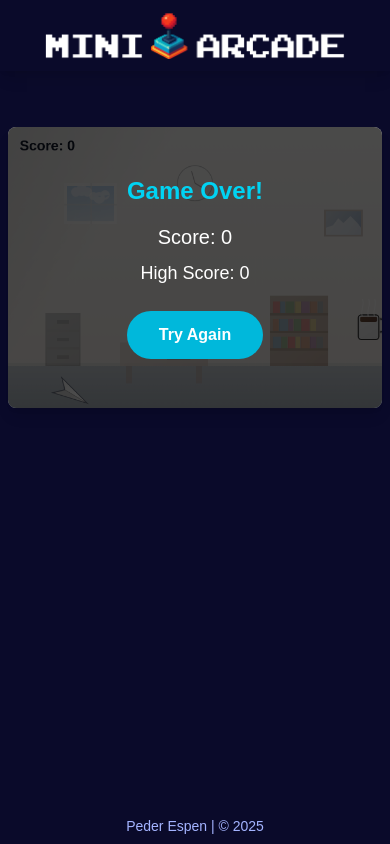
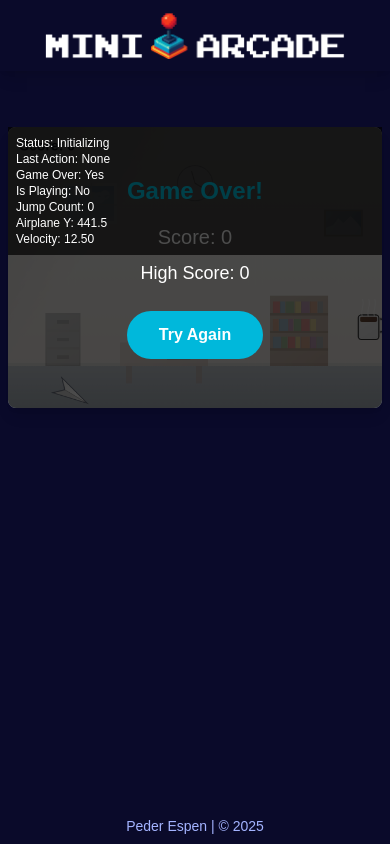
Before and after one commit to pederespen/miniarcade, a Next.js app: page /cubiclecrash in a window 390 px wide. Both pictures are taken after a click on the button "Start Game". Built offline with nearby package versions, Linux system fonts and the light colour scheme.

Commit message:
attempt number 3 at mobile fix

```diff
--- a/src/app/cubiclecrash/components/game-play.tsx
+++ b/src/app/cubiclecrash/components/game-play.tsx
@@ -8,6 +8,8 @@ import useGameLogic from "../hooks/use-game-logic";
 
 // Set to true only during development, false for production
 const DEV_MODE = false;
+// Set to true to show the mobile debugging overlay
+const MOBILE_DEBUG = true;
 
 export default function GamePlay({
   onBoardSizeChange,
@@ -16,6 +18,22 @@ export default function GamePlay({
 }: GamePlayProps) {
   // Use DEV_MODE constant instead of UI toggle
   const [debugMode] = useState(DEV_MODE);
+  const [debugInfo, setDebugInfo] = useState({
+    status: "Initializing",
+    lastAction: "None",
+    jumpCount: 0,
+  });
+
+  // Capture debug info
+  const updateDebugInfo = useCallback((status: string, action: string) => {
+    if (MOBILE_DEBUG) {
+      setDebugInfo((prev) => ({
+        status,
+        lastAction: action,
+        jumpCount: action === "jump" ? prev.jumpCount + 1 : prev.jumpCount,
+      }));
+    }
+  }, []);
 
   // Use refs to avoid re-renders that cause update depth issues
   const gameContainerRef = useRef<HTMLDivElement>(null);
@@ -46,9 +64,39 @@ export default function GamePlay({
     if (gameContainerRef.current) {
       gameContainerRef.current.focus();
     }
+    console.log("【RESET】 Reset initiated, calling resetGame");
     // Schedule the reset to happen in the next tick
     setTimeout(() => resetGame(), 0);
   }, [resetGame]);
+
+  // Handle mobile-specific restart issues
+  const forceMobileRestart = useCallback(() => {
+    console.log("【MOBILE】 Force mobile restart initiated");
+
+    // For severe mobile issues, try the nuclear approach:
+    if (gameOver) {
+      console.log("【MOBILE】 Applying nuclear restart approach");
+      // 1. Focus and scroll if needed
+      if (gameContainerRef.current) {
+        gameContainerRef.current.focus();
+        window.scrollTo(0, 0);
+      }
+
+      // 2. Force a complete reset with multiple approaches
+      setTimeout(() => {
+        // Cancel any running animation frames globally
+        if (window.requestAnimationFrame) {
+          const id = window.requestAnimationFrame(() => {});
+          for (let i = 0; i < id; i++) {
+            window.cancelAnimationFrame(i);
+          }
+        }
+
+        console.log("【MOBILE】 Running resetGame");
+        resetGame();
+      }, 50);
+    }
+  }, [gameOver, resetGame]);
 
   // Add keyboard controls
   useEffect(() => {
@@ -97,14 +145,17 @@ export default function GamePlay({
               // Only handle clicks on desktop devices
               if (window.matchMedia("(hover: hover)").matches) {
                 handleJump();
+                updateDebugInfo(gameOver ? "Game Over" : "Playing", "jump");
               }
             }}
             onTouchStart={() => {
               // Only handle touch on mobile devices
               // If the game is over, handle it like a reset
               if (gameOver) {
-                handleReset();
+                updateDebugInfo("Restarting", "restart_touch");
+                forceMobileRestart();
               } else {
+                updateDebugInfo(isPlaying ? "Playing" : "Starting", "jump");
                 handleJump();
               }
             }}
@@ -122,6 +173,22 @@ export default function GamePlay({
               gameOver={gameOver}
               debug={debugMode}
             />
+
+            {/* Mobile debug overlay */}
+            {MOBILE_DEBUG && (
+              <div
+                className="absolute top-0 left-0 p-2 bg-black/70 text-white text-xs z-50 w-full"
+                style={{ pointerEvents: "none" }}
+              >
+                <p>Status: {debugInfo.status}</p>
+                <p>Last Action: {debugInfo.lastAction}</p>
+                <p>Game Over: {gameOver ? "Yes" : "No"}</p>
+                <p>Is Playing: {isPlaying ? "Yes" : "No"}</p>
+                <p>Jump Count: {debugInfo.jumpCount}</p>
+                <p>Airplane Y: {airplane.y.toFixed(1)}</p>
+                <p>Velocity: {airplane.velocity.toFixed(2)}</p>
+              </div>
+            )}
           </div>
 
           {!isPlaying && !gameOver && (
@@ -153,7 +220,15 @@ export default function GamePlay({
                 <button
                   onClick={(e) => {
                     e.stopPropagation(); // Prevent event bubbling
-                    handleReset();
+                    console.log("【BUTTON】 Try Again button clicked");
+                    updateDebugInfo("Try Again Clicked", "restart_button");
+                    if (window.matchMedia("(hover: hover)").matches) {
+                      // Desktop
+                      handleReset();
+                    } else {
+                      // Mobile - use the nuclear approach
+                      forceMobileRestart();
+                    }
                   }}
                   className="bg-cyan-500 hover:bg-cyan-600 text-white font-bold py-3 px-8 rounded-full cursor-pointer"
                 >
--- a/src/app/cubiclecrash/hooks/use-game-logic.ts
+++ b/src/app/cubiclecrash/hooks/use-game-logic.ts
@@ -536,7 +536,10 @@ export default function useGameLogic({
 
   // Game loop function - declare early for use in startGame
   const gameLoop = useCallback(() => {
-    if (gameStateRef.current.gameOver) return;
+    if (gameStateRef.current.gameOver) {
+      console.log("【LOOP】 Game over, not running loop");
+      return;
+    }
 
     // Get latest settings
     const latestSettings = settings();
@@ -552,6 +555,7 @@ export default function useGameLogic({
       // Check boundaries
       if (newY < 0 || newY > boardSize.height - prev.height) {
         // Schedule game over instead of calling it directly to avoid state updates during render
+        console.log("【LOOP】 Airplane hit boundary, triggering game over");
         setTimeout(() => handleGameOver(), 0);
         return prev;
       }
@@ -705,14 +709,22 @@ export default function useGameLogic({
 
   // Start the game - need to define this before handleJump can reference it
   const startGame = useCallback(() => {
+    // Add debugging for mobile restart issue
+    console.log("【RESTART】 startGame called");
+
     // Ensure all existing animation frames are canceled before starting a new game
     // This helps prevent issues on mobile when restarting
     if (animationFrameRef.current) {
+      console.log(
+        "【RESTART】 Canceling existing animation frame:",
+        animationFrameRef.current
+      );
       cancelAnimationFrame(animationFrameRef.current);
       animationFrameRef.current = null;
     }
 
     // Reset game state and difficulty
+    console.log("【RESTART】 Resetting game state");
     scoreRef.current = 0;
     lastScoringObstacleRef.current = null;
 
@@ -727,6 +739,7 @@ export default function useGameLogic({
 
     // Clear any existing timers
     if (obstacleTimerRef.current) {
+      console.log("【RESTART】 Clearing obstacle timer");
       clearInterval(obstacleTimerRef.current);
       obstacleTimerRef.current = null;
     }
@@ -738,6 +751,7 @@ export default function useGameLogic({
     const airplaneHeight = Math.floor(baseAirplaneHeight * scaleFactor);
 
     // Reset airplane with size scaled to the canvas
+    console.log("【RESTART】 Setting airplane position");
     setAirplane({
       x: Math.floor(80 * scaleFactor), // Position scaled relative to board size
       y: boardSize.height / 2,
@@ -748,20 +762,32 @@ export default function useGameLogic({
     });
 
     // Clear obstacles
+    console.log("【RESTART】 Clearing obstacles");
     setObstacles([]);
 
     // Get initial settings
     const initialSettings = settings();
 
     // Start obstacle spawning
+    console.log("【RESTART】 Starting obstacle spawning");
     spawnObstacle(); // Spawn one immediately
     obstacleTimerRef.current = setInterval(
       spawnObstacle,
       initialSettings.spawnRate
     );
 
-    // Start game loop immediately - no delay
-    animationFrameRef.current = requestAnimationFrame(gameLoop);
+    console.log("【RESTART】 Starting game loop");
+    // Force a new game loop - potentially needed for mobile
+    if (typeof window !== "undefined") {
+      // Force layout recalculation in the browser
+      void window.document.body.offsetHeight;
+
+      // Start game loop immediately - no delay
+      animationFrameRef.current = requestAnimationFrame(() => {
+        console.log("【RESTART】 First animation frame running");
+        gameLoop();
+      });
+    }
   }, [
     boardSize.height,
     settings,
@@ -773,19 +799,31 @@ export default function useGameLogic({
 
   // Handle player jump - now startGame is defined before this function
   const handleJump = useCallback(() => {
+    // Log for mobile debugging
+    console.log(
+      "【JUMP】 handleJump called, gameOver:",
+      gameStateRef.current.gameOver
+    );
+
     // If game is over, clicking/tapping anywhere should restart the game immediately
     if (gameStateRef.current.gameOver) {
+      console.log("【JUMP】 Game over, restarting game");
       setTimeout(() => startGame(), 0);
       return;
     }
 
     // If game not active, start it
     if (!gameStateRef.current.isActive) {
+      console.log("【JUMP】 Game not active, starting game");
       setTimeout(() => startGame(), 0);
       return;
     }
 
     const latestSettings = settings();
+    console.log(
+      "【JUMP】 Normal jump, applying velocity:",
+      latestSettings.jumpPower
+    );
 
     setAirplane((prev) => ({
       ...prev,
```
